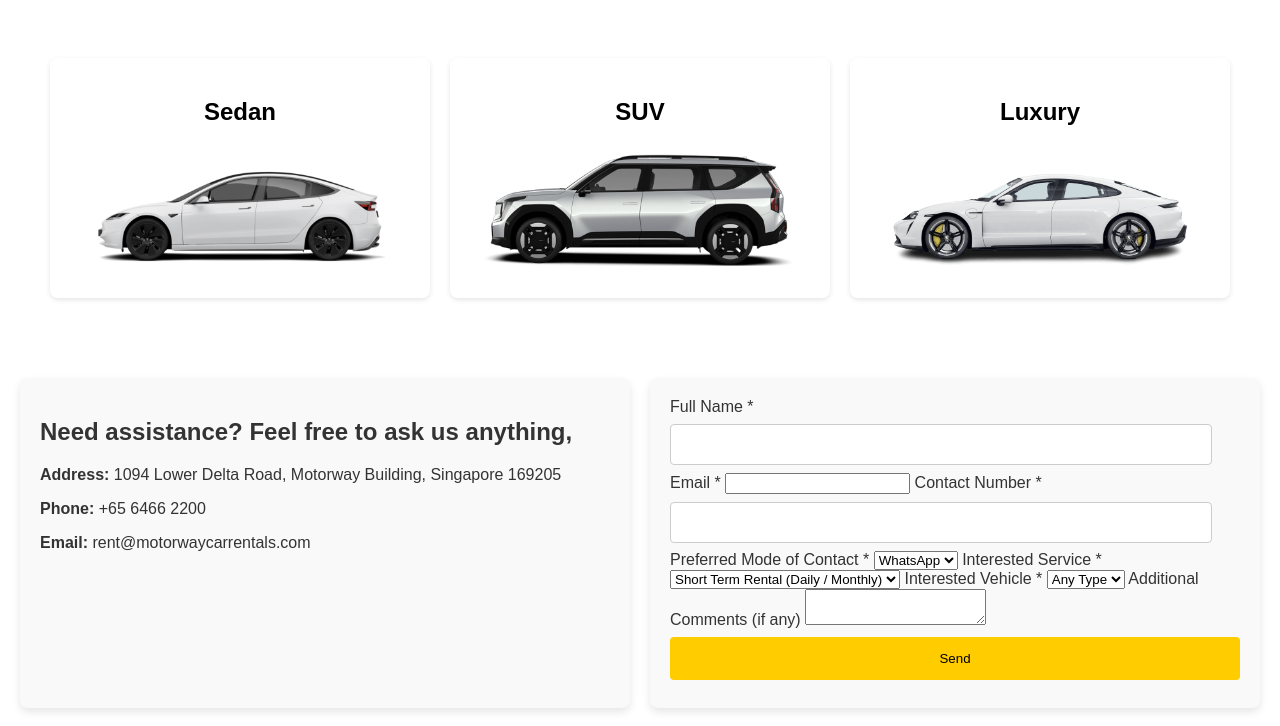
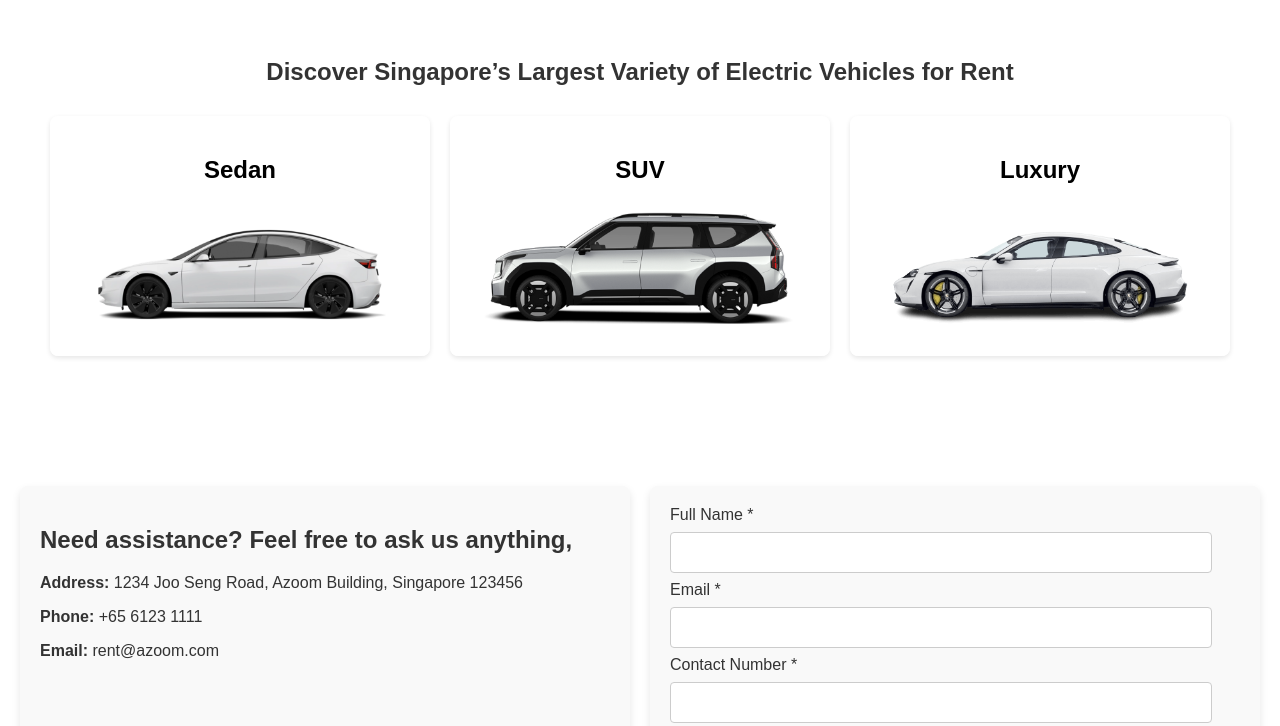
Before and after one commit to chajin4545/ISIT207, a plain HTML site: page index.html in a window 1280 px wide. Shown: the part 801-1527 px from the top of the page. Drawn offline with Linux system fonts and the light colour scheme.

Commit message:
index page is done

```diff
--- a/index.html
+++ b/index.html
@@ -59,8 +59,11 @@
             </div>
         </section>
 
+        <section class="vehicle-types-heading"><h1>Discover Singapore’s Largest Variety of Electric Vehicles for Rent</h1></section>
+
         <!-- Vehicle Types Section -->
         <section class="vehicle-types">
+
             <div class="vehicle sedan" style="background-image: url('assets/images/sedan.png');">
                 <h2 class="sedan">Sedan</h2>
             </div>
@@ -77,9 +80,9 @@
             <div class="contact-container">
                 <div class="contact-info">
                     <h2>Need assistance? Feel free to ask us anything,</h2>
-                    <p><strong>Address:</strong> 1094 Lower Delta Road, Motorway Building, Singapore 169205</p>
-                    <p><strong>Phone:</strong> +65 6466 2200</p>
-                    <p><strong>Email:</strong> rent@motorwaycarrentals.com</p>
+                    <p><strong>Address:</strong> 1234 Joo Seng Road, Azoom Building, Singapore 123456</p>
+                    <p><strong>Phone:</strong> +65 6123 1111</p>
+                    <p><strong>Email:</strong> rent@azoom.com</p>
                 </div>
                 <div class="contact-form">
                     <form action="submit_form.php" method="POST">
@@ -87,7 +90,7 @@
                         <input type="text" id="fullName" name="fullName" required>
 
                         <label for="email">Email *</label>
-                        <input type="email" id="email" name="email" required>
+                        <input type="text" id="email" name="email" required>
 
                         <label for="contactNumber">Contact Number *</label>
                         <input type="text" id="contactNumber" name="contactNumber" required>
--- a/styles/index.css
+++ b/styles/index.css
@@ -19,14 +19,14 @@
 }
 
 .reservation-bar select {
-    width: 100%; /* Makes the select box take the full width of the form */
-    padding: 10px; /* Adds padding for visual comfort */
-    margin-bottom: 10px; /* Adds space below the select box */
-    background-color: white; /* Sets a background color */
-    border: 1px solid #ccc; /* Defines a subtle border */
-    border-radius: 5px; /* Rounds the corners */
-    appearance: none; /* Removes default system styling */
-    cursor: pointer; /* Shows a pointer cursor on hover */
+    width: 100%;
+    padding: 10px;
+    margin-bottom: 10px;
+    background-color: white;
+    border: 1px solid #ccc;
+    border-radius: 5px;
+    appearance: none;
+    cursor: pointer;
 }
 
 .reservation-bar h1 {
@@ -59,6 +59,11 @@
     background-color: #e6b800;
 }
 
+/* headinng style */
+.vehicle-types-heading {
+    text-align: center;
+    margin-top: 60px;
+}
 
 /* Vehicles Sections */
 .vehicle-types {
@@ -68,7 +73,7 @@
     margin: 0 auto;
     justify-content: center;
     align-items: stretch;
-    margin-top: 50px;
+    margin-top: 20px;
 }
 
 .vehicle {
@@ -106,7 +111,7 @@
 /* Enquiry CSS */
 
 .contact-assistance{
-    margin-top: 50px;
+    margin-top: 100px;
 }
 
 .contact-container {
@@ -119,14 +124,33 @@
 
 .contact-info, .contact-form {
     flex: 1;
-    min-width: 280px; /* Ensures the boxes stack on smaller screens */
+    min-width: 280px;
     background-color: #f9f9f9;
     padding: 20px;
     border-radius: 8px;
     box-shadow: 0 4px 8px rgba(0,0,0,0.1);
 }
 
-/* Responsive adjustments as necessary */
+.contact-form select {
+    width: 100%;
+    padding: 10px;
+    margin-bottom: 10px;
+    background-color: white;
+    border: 1px solid #ccc;
+    border-radius: 5px;
+    appearance: none;
+    cursor: pointer;
+}
+
+.contact-form textarea {
+    width: 99%;
+    height: 100px;
+    margin-bottom: 10px;
+    background-color: white;
+    border: 1px solid #ccc;
+    border-radius: 5px;
+}
+
 @media (max-width: 768px) {
     .container {
         flex-direction: column;
```
